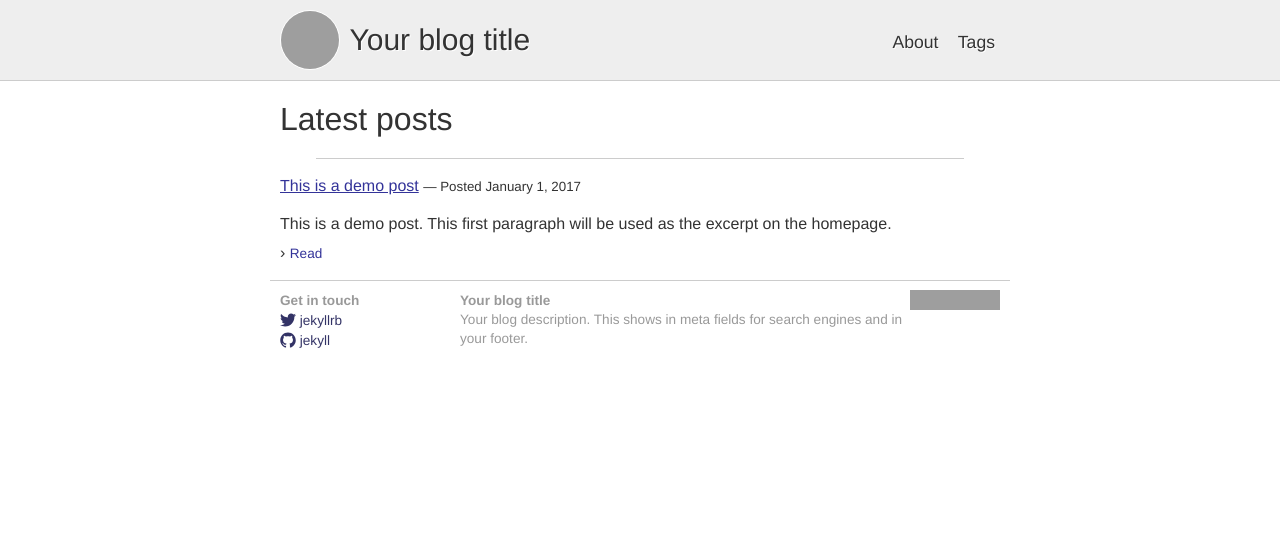
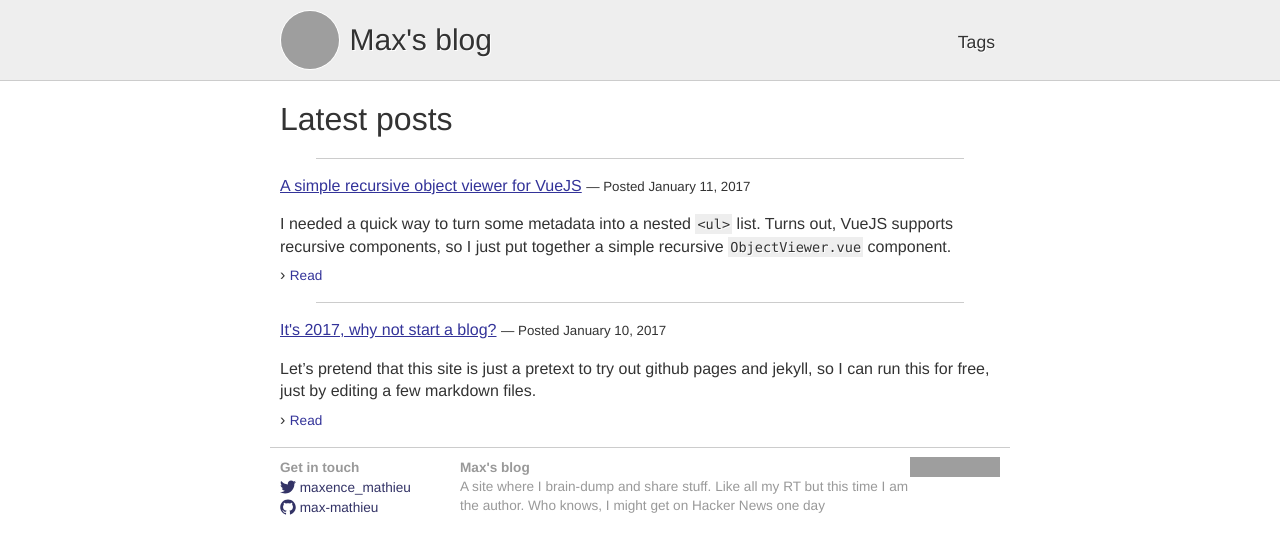
Before and after one commit to max-mathieu/max-mathieu.github.io, a Jekyll site: the page built from index.md, in a window 1280 px wide. Shown: the top 554 px of the page. Built offline with Jekyll 4.4.1, drawn with Linux system fonts in a browser that asks for light colours; grey boxes are pictures that could not be loaded.

Commit message:
First post(s)

````diff
--- a/_config.yml
+++ b/_config.yml
@@ -1,11 +1,12 @@
-title: "Your blog title"
+title: "Max's blog"
 description: >
-  Your blog description. This shows in meta fields for search engines and in your footer.
+  A site where I brain-dump and share stuff. Like all my RT but this time I am the author.
+  Who knows, I might get on Hacker News one day
 url: "" # if you use a custom domain instead github.io
 twitter:
-  username: jekyllrb
+  username: maxence_mathieu
 github:
-  username: jekyll
+  username: max-mathieu
 
 # Build settings
 markdown: kramdown
--- /dev/null
+++ b/_posts/2017-01-10-First-Post.md
@@ -0,0 +1,19 @@
+---
+layout: post
+title: "It's 2017, why not start a blog?"
+tags:
+  - misc
+---
+
+Let's pretend that this site is just a pretext to try out github pages and jekyll, so I can run this for free, just by editing a few markdown files.
+
+## What to expect from this site?
+
+First, feel free to look at the [jekyll skeleton](https://github.com/max-mathieu/myblog.github.io) I built for this site.
+You are free to fork it to build up your own blog.
+
+Content-wise, I just want a place where I can dump things every time I think something may be worth sharing.
+It will mostly be technical with stuff about architecture, databases, back-end/API, front-end, nginx (maybe from this guy: [nginx.ninja](http://nginx.ninja)), etc.
+Hopefully some machine learning stuff too.
+
+If you like something here, have a comment or want to bash me about something here, drop me a line on Twitter. I might reply
--- /dev/null
+++ b/_posts/2017-01-11-VueJS-Object-Viewer.md
@@ -0,0 +1,69 @@
+---
+layout: post
+title: A simple recursive object viewer for VueJS
+tags:
+  - vuejs
+  - snippet
+---
+
+I needed a quick way to turn some metadata into a nested `<ul>` list.
+Turns out, VueJS supports recursive components, so I just put together a simple recursive `ObjectViewer.vue` component.
+
+The very simple version looks like this:
+
+{% raw %}
+```html
+<template>
+  <ul>
+    <li v-for="(value, key) in object">
+      {{{ key }}:
+      <object-viewer v-if="typeof value == 'object'" :object="value"></object-viewer>
+      <span v-else>{{ value }}</span>
+    </li>
+  </ul>
+</template>
+
+<script>
+  export default {
+    props: [ 'object' ]
+  };
+</script>
+```
+{% endraw %}
+
+To use it:
+
+```html
+<template>
+  <object-viewer :object="metadata"></object-viewer>
+</template>
+
+<script>
+  export default {
+    data() {
+      return {
+        metadata: {
+          date: '2017-01-01',
+          tags: [ 'tag1', 'tag2' ],
+          file: {
+            extension: 'vue',
+            size: 789
+          }
+        }
+      };
+    }
+  };
+</script>
+```
+
+And you get something like this:
+
+- date: 2017-01-01
+- tags:
+  - 0: tag1
+  - 1: tag1
+- file:
+  - extension: vue
+  - size: 789
+
+And here you have it: a simple example of a VueJS recursive component. It just works™
--- a/_posts/2017-1-1-Sample-Post.md
+++ /dev/null
@@ -1,50 +0,0 @@
----
-layout: post
-title: "This is a demo post"
-tags:
-  - demo
----
-This is a demo post. This first paragraph will be used as the excerpt on the homepage.
-
-Some headers
-
-## Header 2 (do not use header 1)
-
-### Header 3
-
-#### Header 4
-
-A link to [my github](https://github.com/max-mathieu)
-
-- Item
-- Item
-  - Sub item
-
-1. One
-2. Two
-3. Three
-
-----
-
-Some text styling:
-
-- _italic_
-- **bold**
-- `code()`
-
-> This is a fancy blockquote
-
-Longer code blocks can be done with the github syntax
-
-```javascript
-/* A comment for this fancy code */
-console.log('jekyll');
-```
-
-----
-
-You can also include github avatars:
-{% avatar max-mathieu %}
-
-And embed github gists easily
-{% gist max-mathieu/4b3206d60e21d35f21658153a75f9b93 %}
````
Also changed, not shown: about.md (+3 -2 lines).
